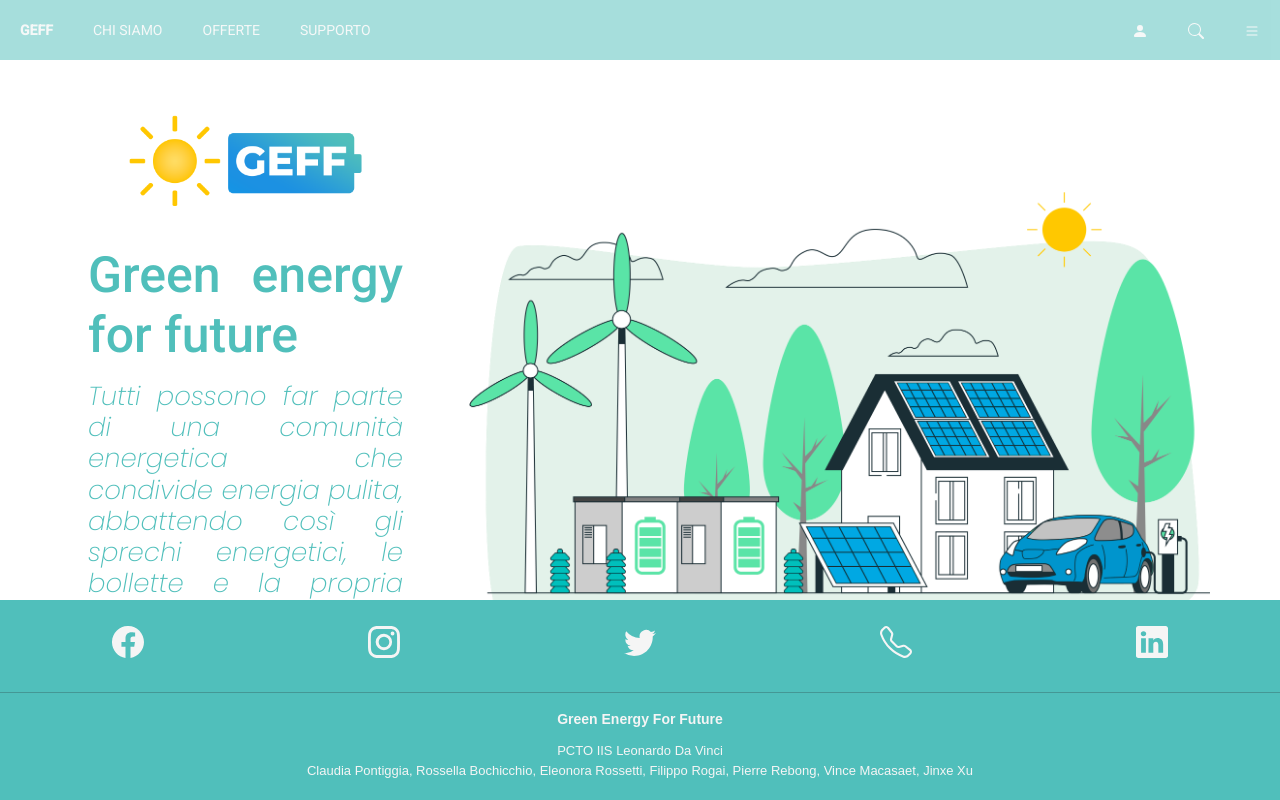
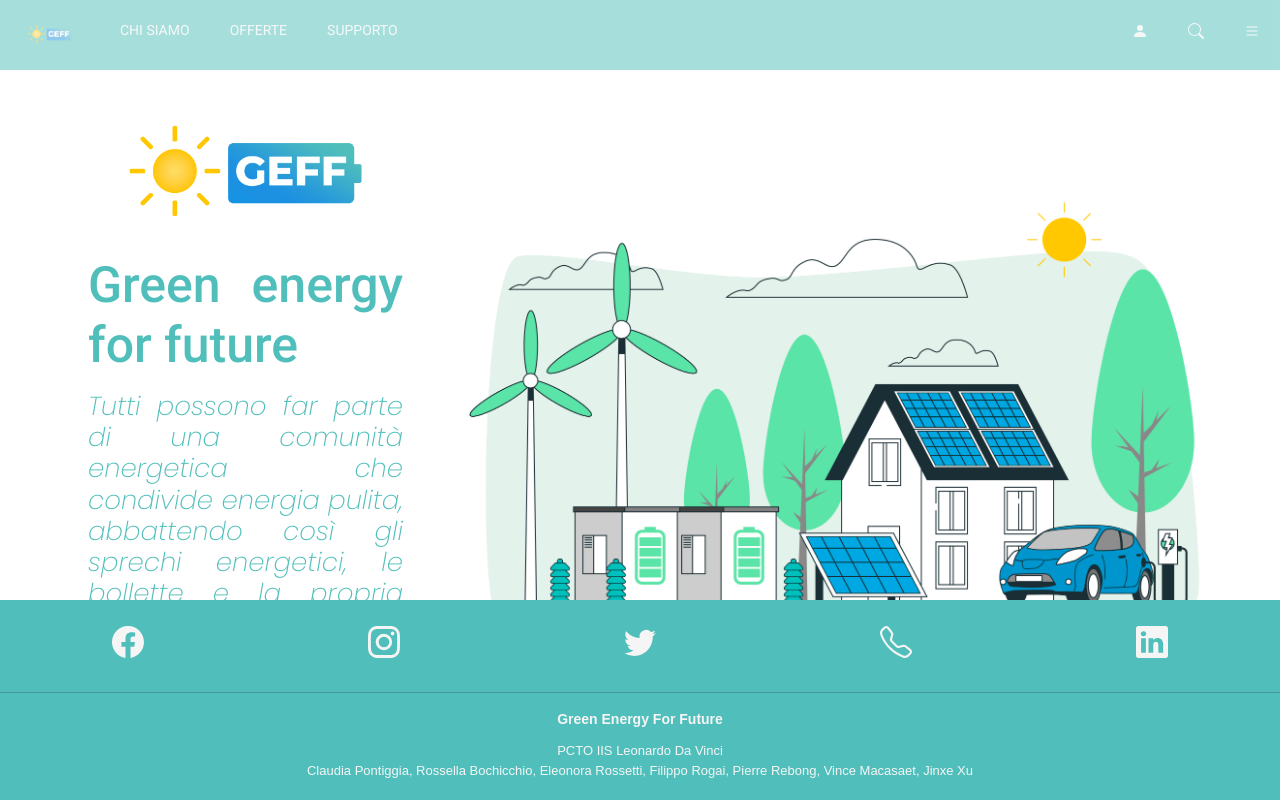
Before and after one commit to edoardogallinelli/GEFF, an Angular app: page / in a window 1280 px wide. Built offline with nearby package versions, Linux system fonts and the light colour scheme; what primeng would draw is missing.

Commit message:
Aggiunta logo nella navbar

```diff
--- a/src/app/components/navbar/navbar.component.html
+++ b/src/app/components/navbar/navbar.component.html
@@ -1,6 +1,6 @@
 <ul>
-  <li><a href="#home"><b>GEFF</b></a></li>
-  <li><a href="#news">CHI SIAMO</a></li>
+  <li><a href="#home"><img src="../../../assets/images/icon2.png" alt="" width="60" height="30"></a></li>
+  <li><a href="#news"> CHI SIAMO </a></li>
   <li><a href="#news">OFFERTE</a></li>
   <li><a href="#news">SUPPORTO</a></li>
   <li style="float:right"> <a href="#menu"> <svg xmlns="http://www.w3.org/2000/svg" width="16" height="16" fill="currentColor" class="bi bi-list" viewBox="0 0 16 16">
```
